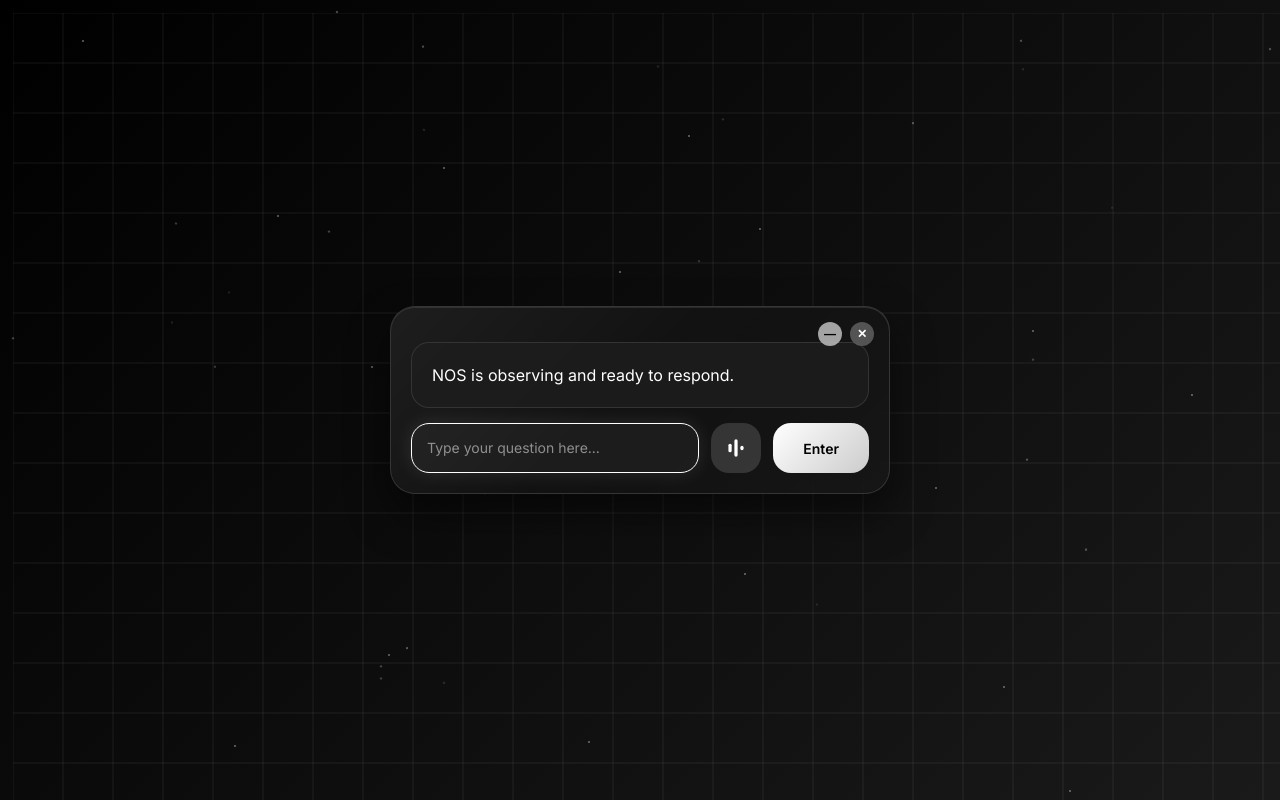
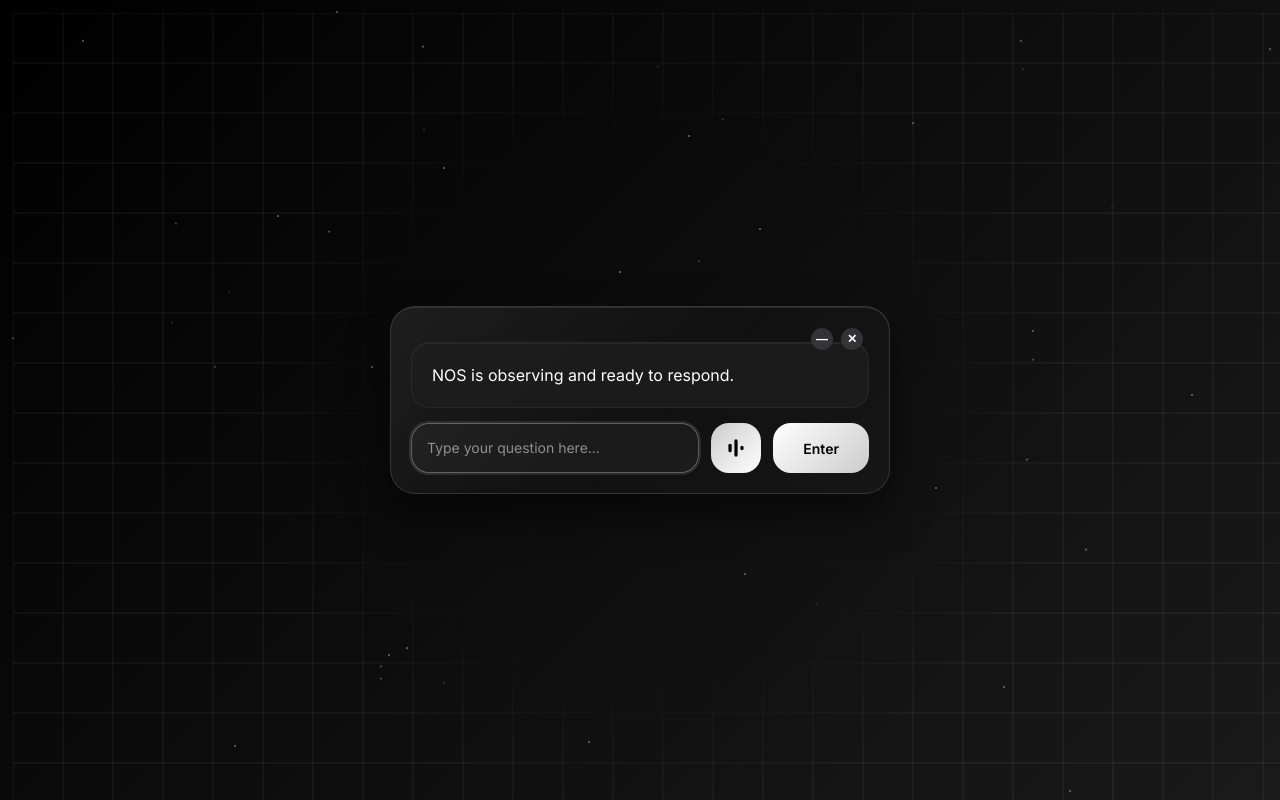
Before and after one commit to imah12/imah12.github.io, a plain HTML site: page index.html in a window 1280 px wide. Drawn offline with Linux system fonts and the light colour scheme.

Commit message:
Second-Push

```diff
--- a/index.html
+++ b/index.html
@@ -41,6 +41,8 @@
                 linear-gradient(90deg, rgba(255, 255, 255, 0.08) 1px, transparent 1px);
             background-size: 50px 50px;
             animation: gridMove 20s linear infinite;
+            mask: radial-gradient(circle at 50% 50%, transparent 250px, rgba(255,255,255,1) 400px);
+            -webkit-mask: radial-gradient(circle at 50% 50%, transparent 250px, rgba(255,255,255,1) 400px);
         }
 
         @keyframes gridMove {
@@ -174,16 +176,16 @@
 
         .window-controls {
             position: absolute;
-            top: 15px;
-            right: 15px;
+            top: 21px;
+            right: 26px;
             display: flex;
             gap: 8px;
             z-index: 10;
         }
 
         .control-btn {
-            width: 24px;
-            height: 24px;
+            width: 22px;
+            height: 22px;
             border-radius: 50%;
             border: none;
             cursor: pointer;
@@ -193,10 +195,24 @@
             backdrop-filter: blur(10px);
         }
 
-        .minimize-btn { background: rgba(200, 200, 200, 0.8); color: #000; }
-        .minimize-btn:hover { background: rgba(255, 255, 255, 1); transform: scale(1.1); }
-        .close-btn { background: rgba(100, 100, 100, 0.8); color: white; }
-        .close-btn:hover { background: rgba(150, 150, 150, 1); transform: scale(1.1); }
+        .control-btn:active {
+            transform: scale(0.97);
+        }
+
+        .minimize-btn {
+            background: rgba(63, 63, 70, 0.7);
+            color: white;
+        }
+        .minimize-btn:hover {
+            background: rgb(82, 82, 91);
+        }
+        .close-btn {
+            background: rgba(63, 63, 70, 0.7);
+            color: white;
+        }
+        .close-btn:hover {
+            background: rgb(82, 82, 91);
+        }
 
         .output-area {
             background: rgba(30, 30, 30, 0.8);
@@ -210,7 +226,8 @@
             line-height: 1.5;
             position: relative;
             overflow: hidden;
-            border: 1px solid rgba(255, 255, 255, 0.1);
+            border: 1px solid rgba(255, 255, 255, 0.05);
+            box-shadow: inset 0 1px 0 rgba(255, 255, 255, 0.05);
         }
 
         .output-area::before {
@@ -266,12 +283,12 @@
             min-height: 50px;
             max-height: 120px;
             transition: all 0.3s ease;
+            outline: none;
         }
 
         .input-field:focus {
-            outline: none;
-            border-color: #ffffff;
-            box-shadow: 0 0 20px rgba(255, 255, 255, 0.1);
+            border-color: rgba(255, 255, 255, 0.3);
+            box-shadow: 0 0 0 2px rgba(255, 255, 255, 0.1);
         }
 
         .input-field::placeholder { color: rgba(255, 255, 255, 0.5); }
@@ -290,10 +307,10 @@
 
         /* UPDATED: Input Mode Toggle Button Style */
         .mode-toggle-btn {
-            background: rgba(60, 60, 60, 0.8);
+            background: linear-gradient(135deg, #cccccc, #ffffff);
             border: none;
             border-radius: 18px;
-            color: white;
+            color: #000000;
             cursor: pointer;
             transition: all 0.3s ease;
             width: 50px;
@@ -303,11 +320,41 @@
             align-items: center;
             justify-content: center;
             padding: 12px;
+            position: relative;
+            overflow: hidden;
+        }
+
+        .mode-toggle-btn::before {
+            content: '';
+            position: absolute;
+            top: -2px; left: -2px; right: -2px; bottom: -2px;
+            background: linear-gradient(135deg, #aaaaaa, #ffffff);
+            border-radius: 18px;
+            z-index: -1;
+            opacity: 0;
+            transition: opacity 0.3s ease;
         }
 
         .mode-toggle-btn:hover {
-            background: rgba(85, 85, 85, 1);
             transform: translateY(-2px);
+            box-shadow: 0 8px 25px rgba(255, 255, 255, 0.2);
+        }
+
+        .mode-toggle-btn:hover::before {
+            opacity: 1;
+        }
+
+        .mode-toggle-btn:active {
+            transform: scale(0.97);
+        }
+
+        .mode-toggle-btn.listening {
+            animation: voicePulse 2s ease-in-out infinite;
+        }
+
+        @keyframes voicePulse {
+            0%, 100% { box-shadow: 0 8px 25px rgba(255, 255, 255, 0.2); }
+            50% { box-shadow: 0 8px 35px rgba(255, 255, 255, 0.4); }
         }
 
         /* NEW: SVG Icon Styling */
@@ -352,20 +399,25 @@
 
         .enter-btn:hover::before { opacity: 1; }
 
+        .enter-btn:active {
+            transform: scale(0.97);
+        }
+
         .enter-btn:disabled {
             background: rgba(60, 60, 60, 0.8);
             cursor: not-allowed;
             transform: none;
             box-shadow: none;
+            color: rgba(255, 255, 255, 0.5);
         }
 
         .hidden { display: none !important; }
         .visually-hidden { opacity: 0; pointer-events: none; } /* For smoother transitions */
 
-        .fade-in { animation: fadeIn 0.5s ease forwards; }
+        .fade-in { animation: fadeIn 0.18s ease forwards; }
 
         @keyframes fadeIn {
-            from { opacity: 0; transform: translateY(20px); }
+            from { opacity: 0; transform: translateY(8px); }
             to { opacity: 1; transform: translateY(0); }
         }
 
@@ -517,7 +569,7 @@
                 setTimeout(() => {
                     speechAnimation.classList.add('hidden');
                     typewriterEffect(
-                        "I understand you're asking about " + prompt + ". Based on my analysis, here's what I can tell you: This is a simulated response that demonstrates the enhanced visual experience of the NOS interface. Smoother moves.",
+                        "I understand you're asking about " + prompt + ". Based on my analysis, here's what I can tell you: This is a simulated response that demonstrates the enhanced visual experience of the NOS interface. The improved animations and visual feedback create a more engaging interaction.",
                         outputArea
                     );
                 }, 2500);
```
